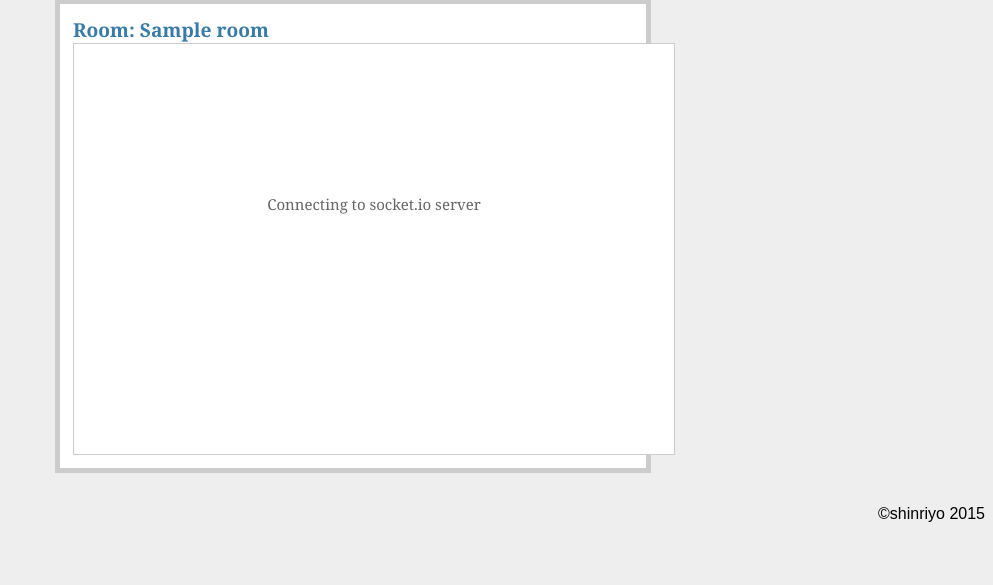
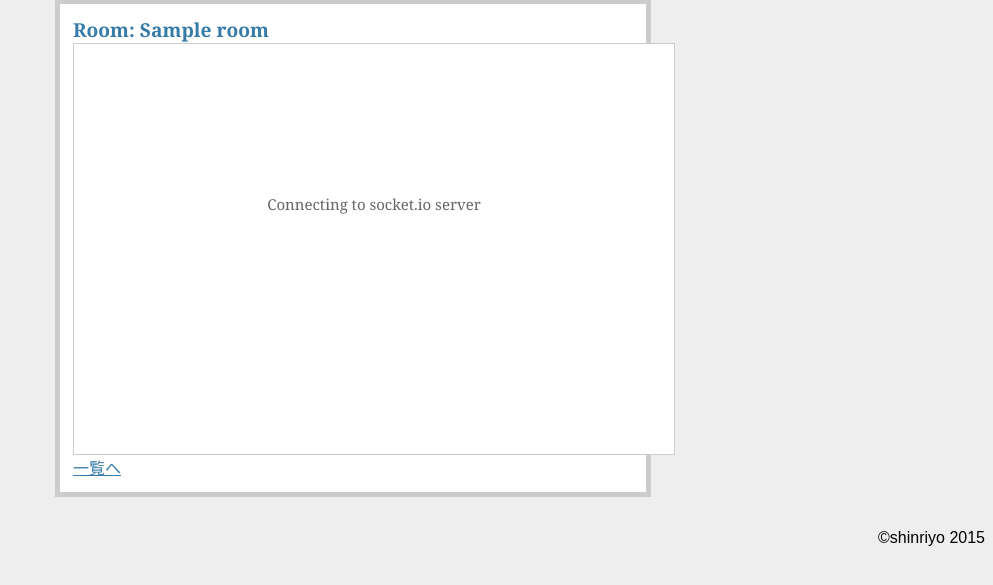
Before and after one commit to shinriyo/sugichat, a Flask app: template flask_chat/templates/room.html in a window 1280 px wide. Shown: the part 109-694 px from the top of the page, without its empty margins (287-1280 px from the left). Run offline with Flask 2, Linux system fonts and the light colour scheme; the template is opened without the code that fills it: most values are stand-ins (such as "Sample title", 1, 10 or a date in 2020); some libraries are stand-ins or nearby versions.

Commit message:
return room list

```diff
--- a/flask_chat/templates/room.html
+++ b/flask_chat/templates/room.html
@@ -37,4 +37,5 @@
     <button>Send</button>
   </form>
 </div>
+<a href="{{ url_for('rooms') }}">一覧へ</a>
 {% endblock %}
```
